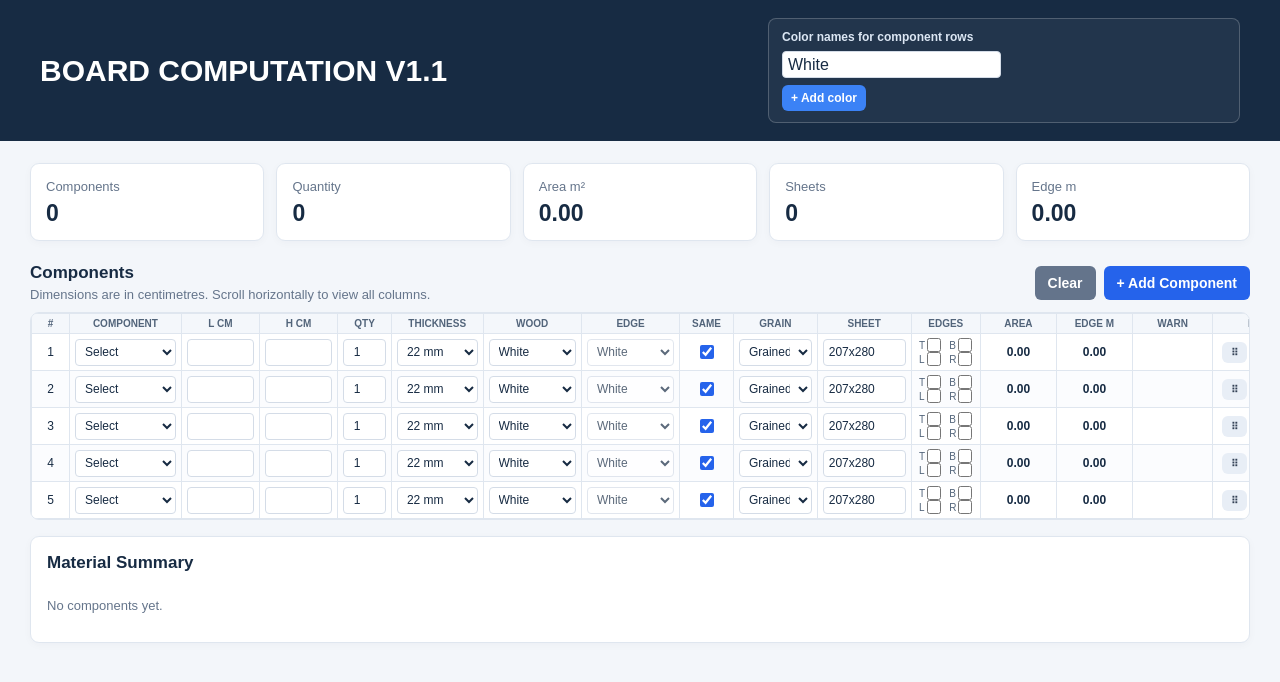
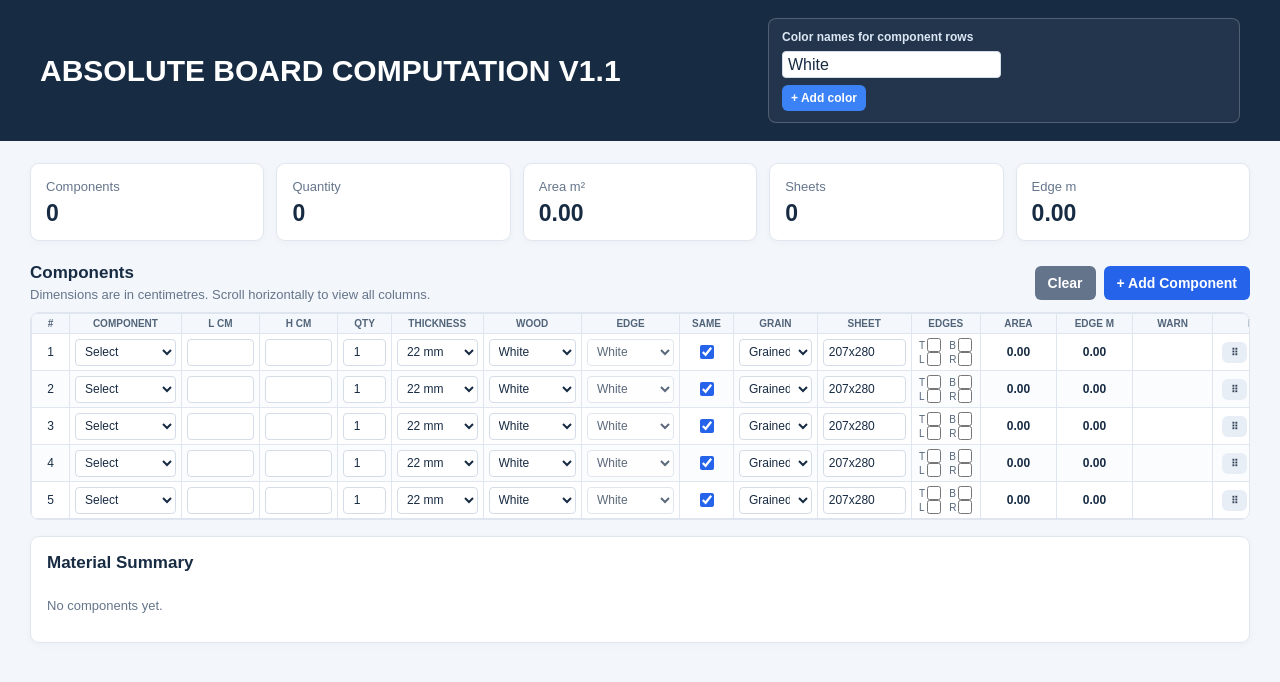
Before and after one commit to sabijeshsw-wq/MATERIAL-CALCULATOR, a plain HTML site: page index.html in a window 1280 px wide. Drawn offline with Linux system fonts and the light colour scheme.

Commit message:
Update index.html

```diff
--- a/index.html
+++ b/index.html
@@ -3,7 +3,7 @@
 <head>
   <meta charset="UTF-8">
   <meta name="viewport" content="width=device-width, initial-scale=1">
-  <title>BOARD COMPUTATION V1.1</title>
+  <title>ABSOLUTE BOARD COMPUTATION V1.1</title>
   <style>
     :root{font-family:Arial,sans-serif;color:#172b43;background:#f3f6fa;--navy:#172b43;--blue:#2563eb;--line:#dfe6ef;--muted:#65758b}
     *{box-sizing:border-box}body{margin:0;min-width:320px}header{padding:18px clamp(16px,4vw,40px);background:var(--navy);color:#fff}.header-content{max-width:1600px;margin:auto;display:flex;align-items:center;justify-content:space-between;gap:22px}h1{margin:0;font-size:clamp(22px,3vw,30px)}.colors-panel{min-width:280px;max-width:480px;padding:11px 13px;border:1px solid #ffffff35;border-radius:8px;background:#ffffff0d}.colors-title{display:block;margin-bottom:7px;color:#dce7f4;font-size:12px;font-weight:700}.color-inputs{display:grid;grid-template-columns:repeat(2,minmax(0,1fr));gap:6px}.color-name{min-width:0;height:30px;padding:0 8px;border:1px solid #ffffff45;border-radius:5px;background:#fff;color:#172b43;font:13px Arial,sans-serif}.color-actions{display:flex;gap:6px;margin-top:7px}.color-actions button{padding:6px 9px;font-size:12px}.color-add{background:#3b82f6}main{max-width:1600px;margin:auto;padding:22px clamp(12px,3vw,30px) 40px}
@@ -18,7 +18,7 @@
   </style>
 </head>
 <body>
-  <header><div class="header-content"><h1>BOARD COMPUTATION V1.1</h1><section class="colors-panel" aria-label="Available colors"><span class="colors-title">Color names for component rows</span><div class="color-inputs" id="color-inputs"><input class="color-name" type="text" value="White" aria-label="Color name 1" placeholder="Enter a color"></div><div class="color-actions"><button type="button" class="color-add" id="add-color">+ Add color</button></div></section></div></header>
+  <header><div class="header-content"><h1>ABSOLUTE BOARD COMPUTATION V1.1</h1><section class="colors-panel" aria-label="Available colors"><span class="colors-title">Color names for component rows</span><div class="color-inputs" id="color-inputs"><input class="color-name" type="text" value="White" aria-label="Color name 1" placeholder="Enter a color"></div><div class="color-actions"><button type="button" class="color-add" id="add-color">+ Add color</button></div></section></div></header>
   <main>
     <section class="cards" aria-label="Production totals"><div class="card"><span class="card-label">Components</span><strong id="c1" class="v">0</strong></div><div class="card"><span class="card-label">Quantity</span><strong id="c2" class="v">0</strong></div><div class="card"><span class="card-label">Area m²</span><strong id="c3" class="v">0.00</strong></div><div class="card"><span class="card-label">Sheets</span><strong id="c4" class="v">0</strong></div><div class="card"><span class="card-label">Edge m</span><strong id="c5" class="v">0.00</strong></div></section>
     <div class="toolbar"><div><h2>Components</h2><p class="hint">Dimensions are in centimetres. Scroll horizontally to view all columns.</p></div><div class="toolbar-actions"><button type="button" class="clear-button" id="clear-button">Clear</button><button type="button" id="add-button">+ Add Component</button></div></div>
```
